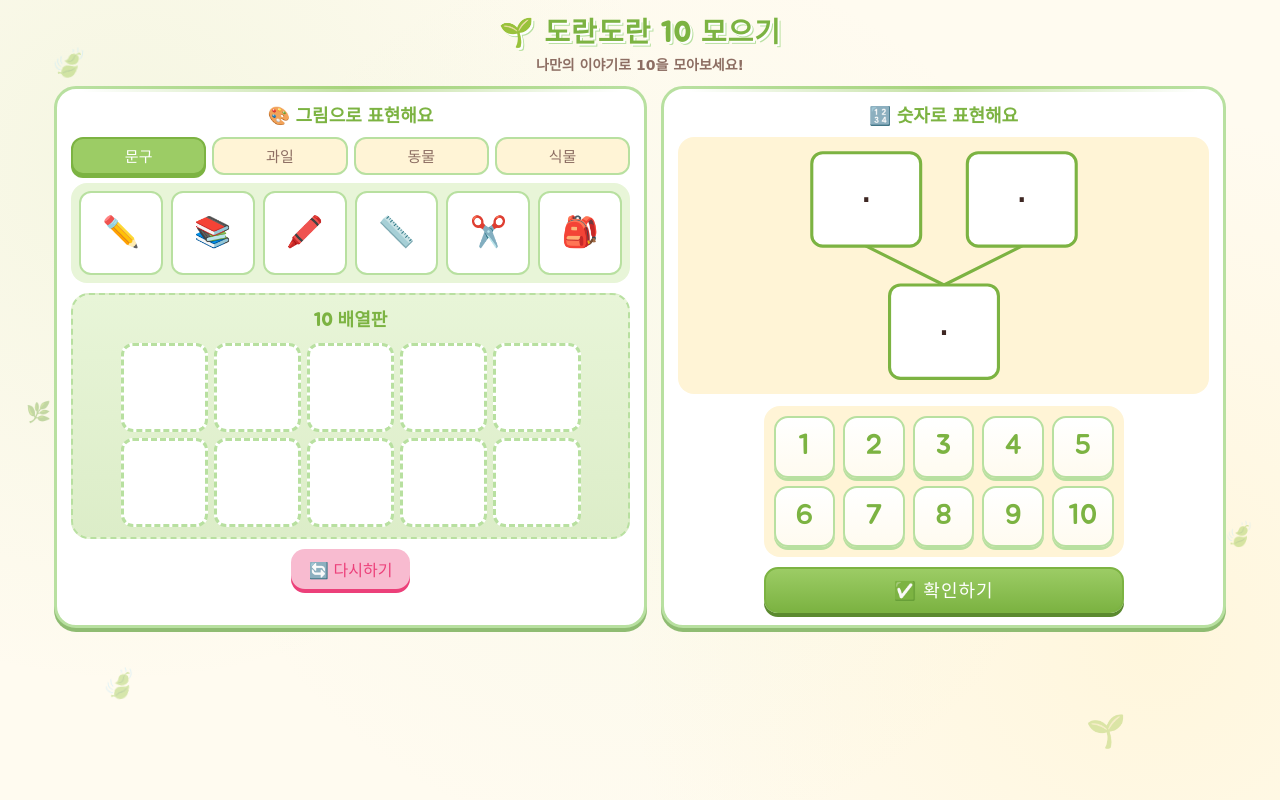
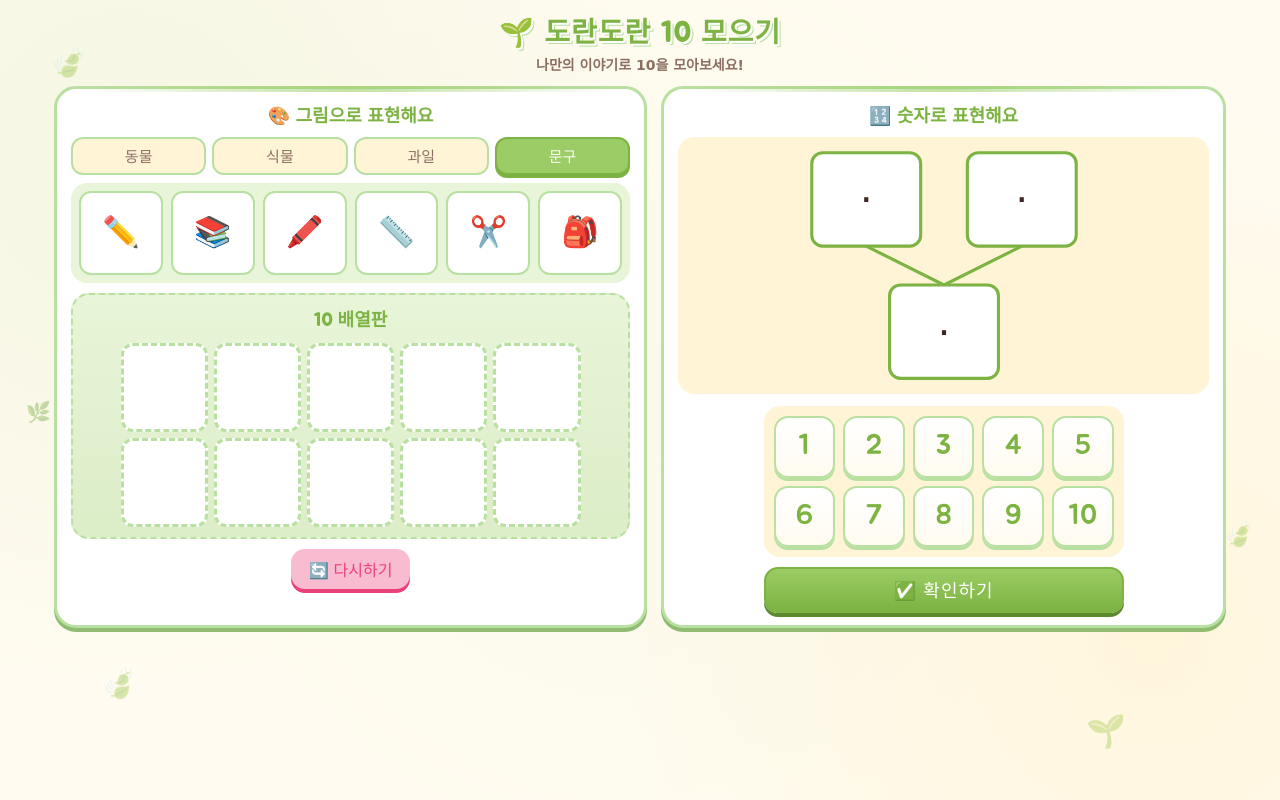
Before and after one commit to judyssaem/today, a plain HTML site: page index.html in a window 1280 px wide. Drawn offline with Linux system fonts and the light colour scheme; a web font is replaced by a local one.

Commit message:
Update index.html

```diff
--- a/index.html
+++ b/index.html
@@ -610,10 +610,10 @@
 
 /* ---------- 데이터: 카테고리별 이모지 (각 6개) ---------- */
 const CATEGORIES = {
-  '문구': ['✏️','📚','🖍️','📏','✂️','🎒'],
+  '동물': ['🐶','🐱','🐰','🐢','🐋','🦈'],
+  '식물': ['🌱','🌷','🌻','🍀','🌼','🌳'],
   '과일': ['🍎','🍌','🍓','🍇','🍊','🍉'],
-  '동물': ['🐶','🐱','🐰','🐻','🐼','🐯'],
-  '식물': ['🌱','🌷','🌻','🍀','🌸','🌼']
+  '문구': ['✏️','📚','🖍️','📏','✂️','🎒']
 };
 
 /* ---------- 상태 ---------- */
```
